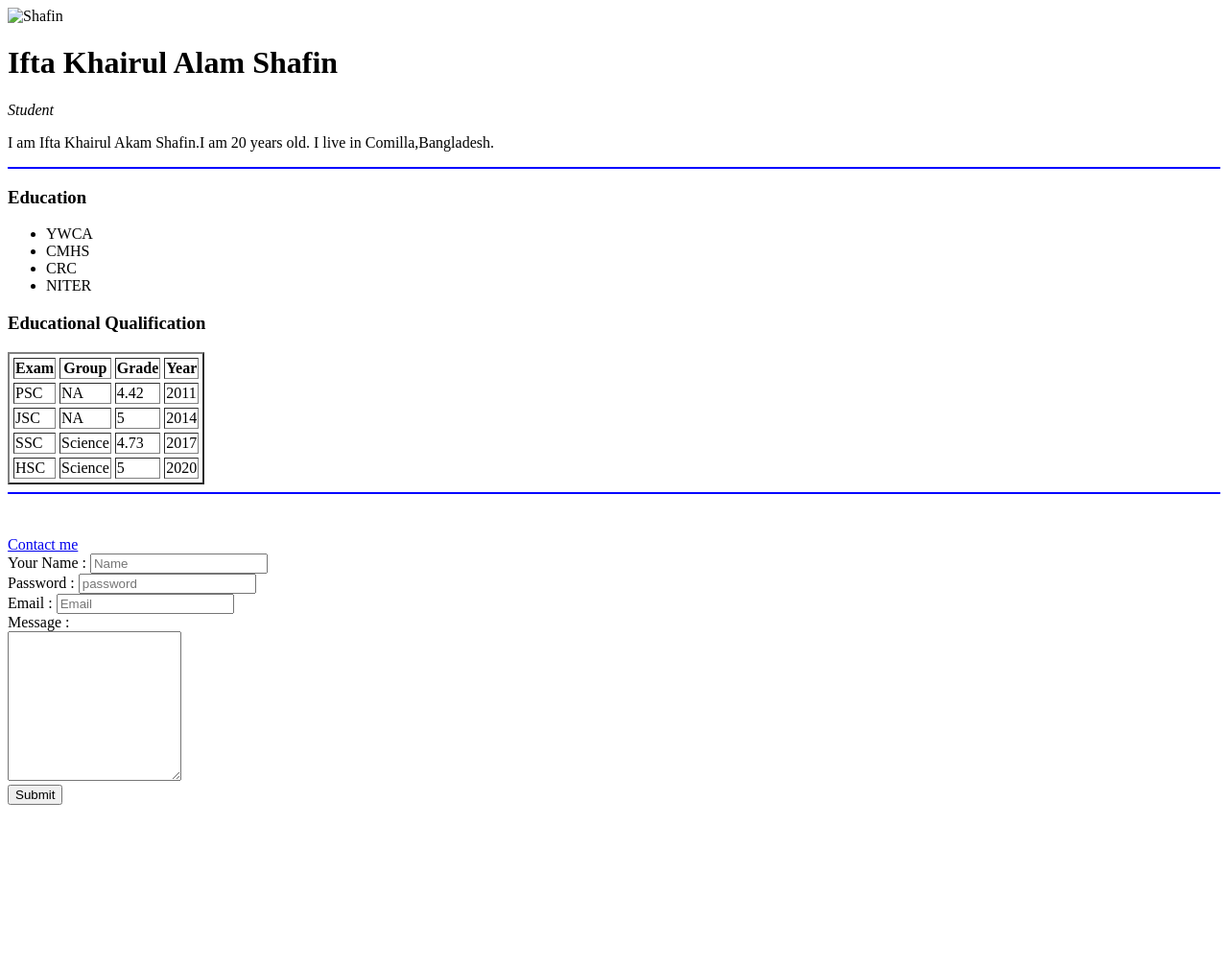
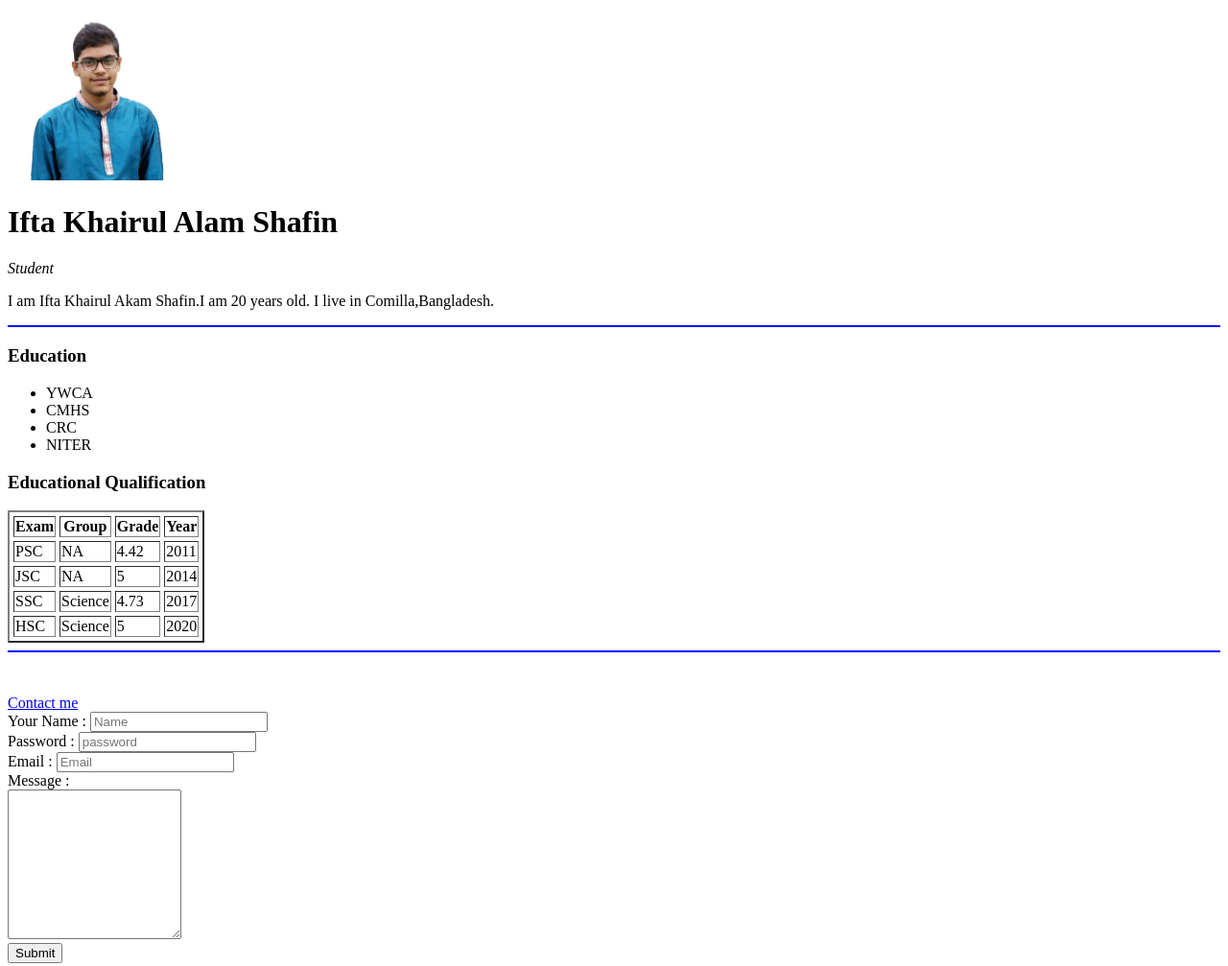
Before and after one commit to Shafin9919/HTML, a plain HTML site: page index.html in a window 1280 px wide. Shown: the whole page at 96% size. Before the commit the page ends 847 px from the top, so only its background shows below. Drawn offline with Linux system fonts and the light colour scheme.

Commit message:
Update index.html

```diff
--- a/index.html
+++ b/index.html
@@ -10,7 +10,7 @@
 
 </head>
 <body > <header>
-    <img src="image/img 1.jpg" width="200" alt="Shafin">
+    <img src="img 1.jpg" width="200" alt="Shafin">
   <h1>Ifta Khairul Alam Shafin</h1>  </header>
     <p><em>Student</em></p>
     <p>I am Ifta Khairul Akam Shafin.I am 20 years old. I live in Comilla,Bangladesh.</p>
```
